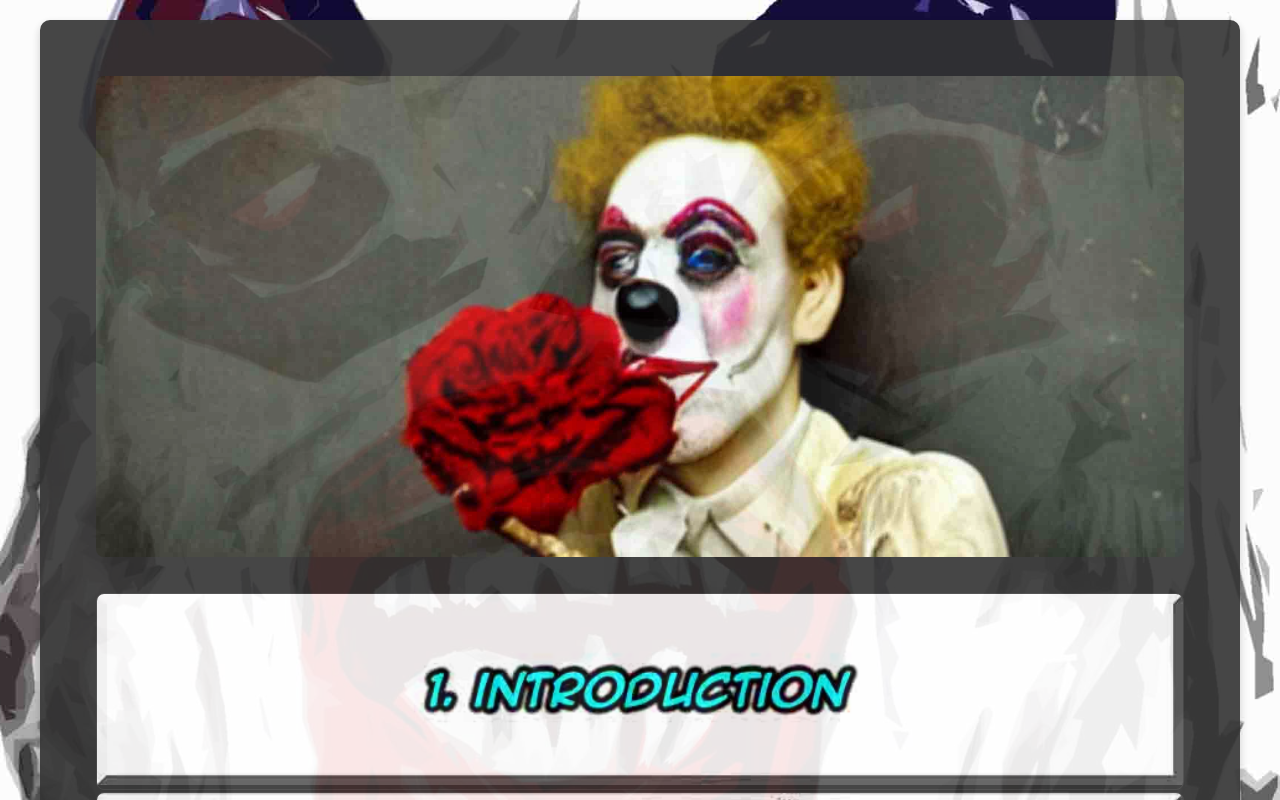
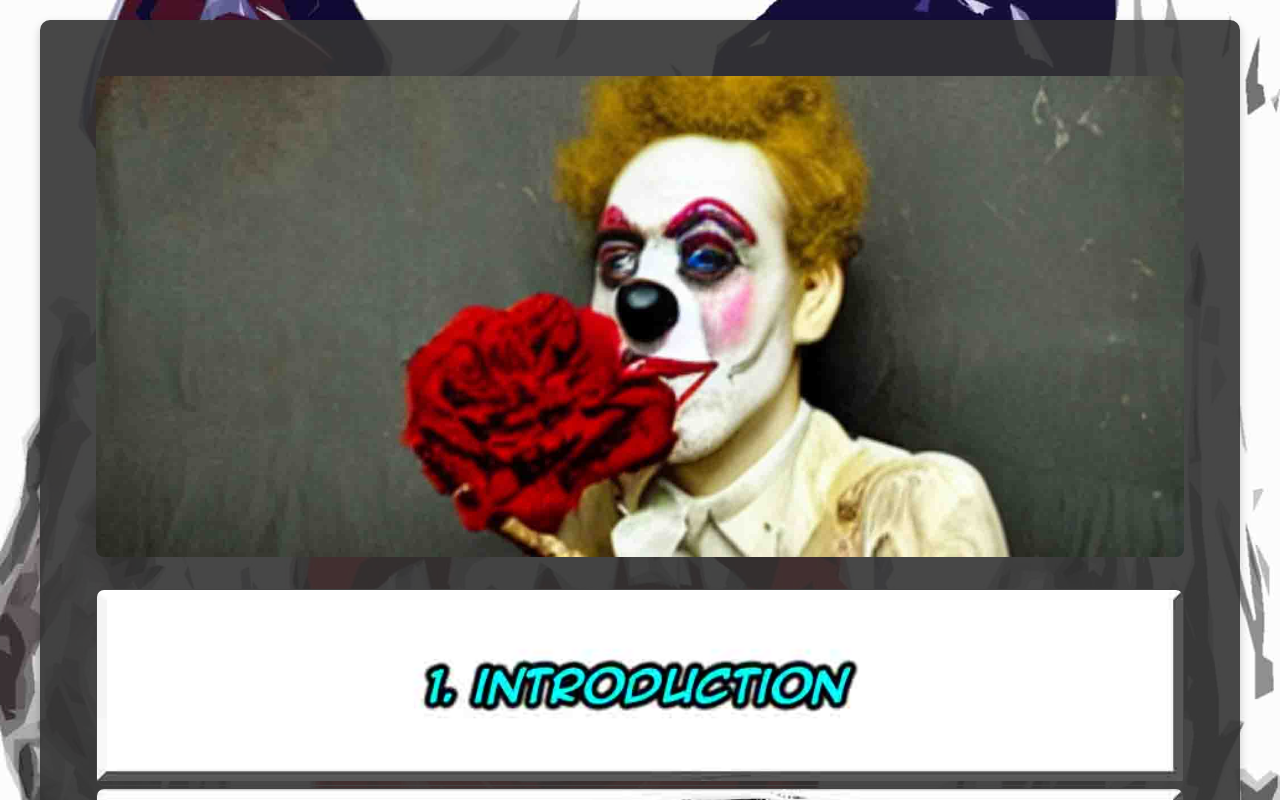
Before and after one commit to arh789/my-portfolio, a Next.js app: page /datamining-llm in a window 1280 px wide. Shown: the top 800 px of the page. Built offline with nearby package versions, Linux system fonts and the light colour scheme.

Commit message:
optimise llm page

```diff
--- a/src/app/datamining-llm/datamining-a-llm.module.css
+++ b/src/app/datamining-llm/datamining-a-llm.module.css
@@ -1,9 +1,6 @@
-@import url('https://fonts.googleapis.com/css2?family=MedievalSharp&display=swap');
-
 /* Container: combines the grey background and layout constraints */
 .container {
-    background-color: #333;
-    opacity: 0.9;
+    background-color: rgba(51, 51, 51, 0.9);
     padding: 40px;
     border-radius: 10px;
     box-shadow: 0 4px 10px rgba(0, 0, 0, 0.2);
@@ -19,10 +16,10 @@
 
 /* Hero image style */
 .hero {
+    display: block;
     width: 100%;
     height: auto;
     margin-bottom: 2rem;
-    object-fit: cover;
     border-radius: 0.5rem;
 }
 
@@ -77,12 +74,10 @@
 
     .paragraph-section h1 {
         font-size: 2rem;
-        font-family: 'MedievalSharp', sans-serif;
     }
 
     .paragraph-section h2 {
         font-size: 1.6rem;
-        font-family: 'MedievalSharp', sans-serif;
     }
 
     .paragraph-section h3 {
--- a/src/app/datamining-llm/page.js
+++ b/src/app/datamining-llm/page.js
@@ -1,5 +1,6 @@
 import fs from 'fs'
 import path from 'path'
+import Image from 'next/image'
 import CollapsibleSections from '../components/CollapsibleSections.js'
 import styles from './datamining-a-llm.module.css'
 
@@ -65,6 +66,7 @@ const sectionDefs = [
 
 export default function Page() {
     const baseDir = path.join(process.cwd(), 'src/app/datamining-llm')
+
     const sections = sectionDefs.map(({ file, title, image }) => {
         const content = fs.readFileSync(path.join(baseDir, file), 'utf8')
         return {
@@ -74,15 +76,18 @@ export default function Page() {
         }
     })
 
-    console.log(sections)
-
     return (
         <div className={styles.container}>
             <main className={styles.main}>
-                <img
+                {/* HERO IMAGE */}
+                    <Image
                         src="/images/datamining_a_llm_menu_images/datamining_llm_hero_image.jpg"
                         alt="Hero Image"
                         className={styles.hero}
+                        width={1200}
+                        height={600}
+                        priority
+                        fetchPriority="high"
                     />
                 <CollapsibleSections sections={sections} />
             </main>
--- a/src/app/layout.js
+++ b/src/app/layout.js
@@ -1,4 +1,4 @@
-import { Geist, Geist_Mono } from "next/font/google";
+import { Geist, Geist_Mono, MedievalSharp } from "next/font/google";
 import "./styles.css";
 import Link from "next/link";
 import PageWrapper from "./PageWrapper";
@@ -14,6 +14,12 @@ const geistMono = Geist_Mono({
     subsets: ["latin"],
 });
 
+const medieval = MedievalSharp({
+    subsets: ["latin"],
+    weight: "400",
+    display: "swap",
+});
+
 export const metadata = {
     metadataBase: new URL("https://decrepitfilth.art"),
     title: "Andrew Hale - DecrepitFilth",
@@ -23,7 +29,7 @@ export const metadata = {
 export default function RootLayout({ children }) {
     return (
         <html lang="en">
-            <body className={`${geistSans.variable} ${geistMono.variable}`}>
+            <body className={`${geistSans.variable} ${geistMono.variable} ${medieval.className}`}>
 
                 {/* PAGE CONTENT */}
                 <div
```
Lines whose indentation alone changed are shown as unchanged.
